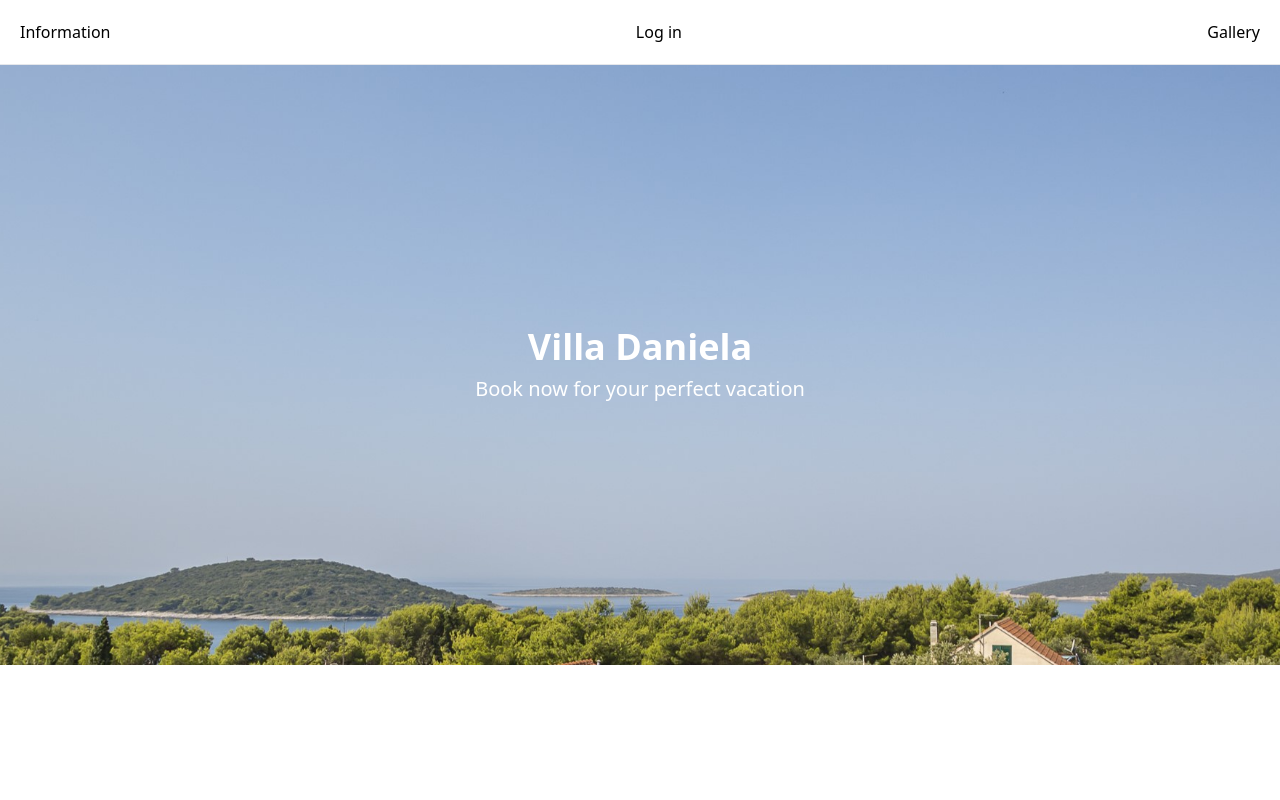
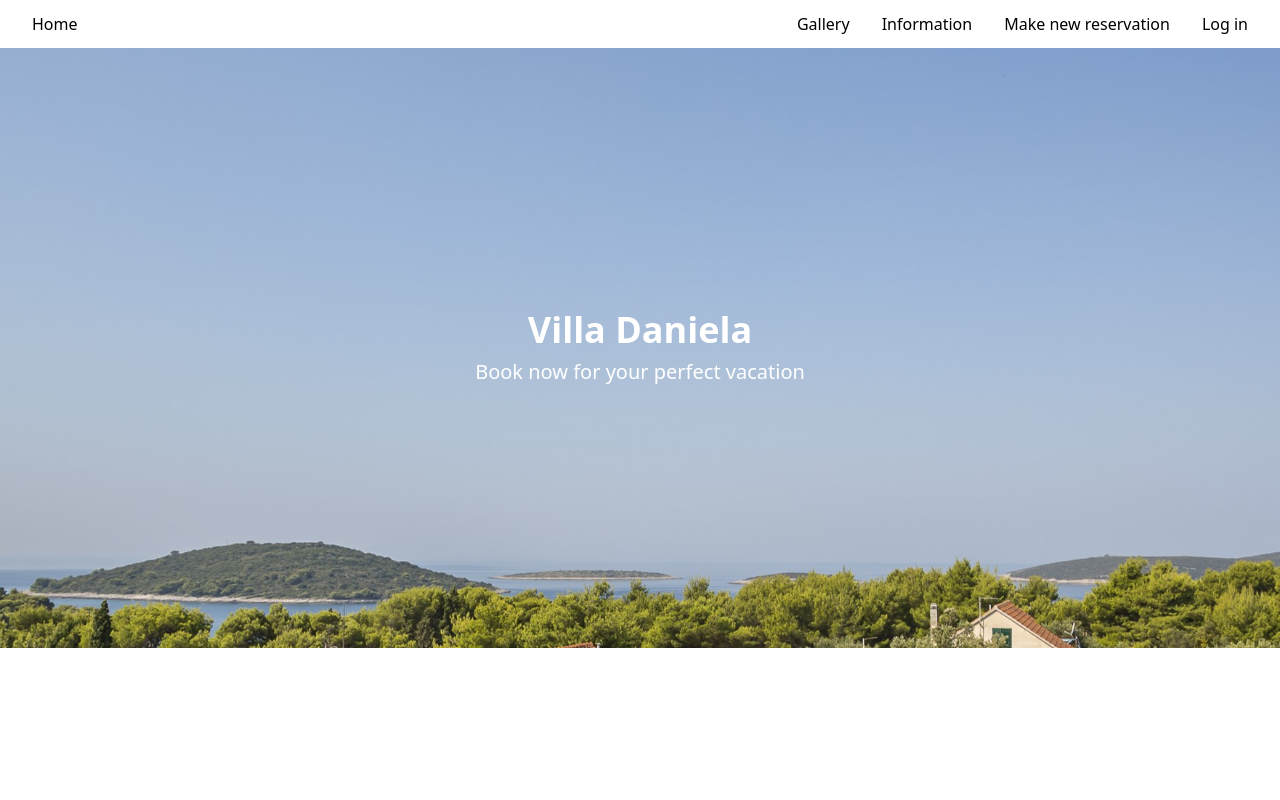
Before and after one commit to manje22/OARWA-zavrsni, a React (Vite) app in the folder front-end/: page / in a window 1280 px wide. Shown: the top 800 px of the page. Built offline with nearby package versions, Linux system fonts and the light colour scheme; no server answers.

Commit message:
added styling

```diff
--- a/front-end/src/Layout/LayoutComponents/Footer.jsx
+++ b/front-end/src/Layout/LayoutComponents/Footer.jsx
@@ -1,7 +1,7 @@
 function MainFooter() {
     return (
-      <div className="left-0 bottom-0 bg-gray-100 w-full ml-0">
-        <footer className="flex flex-row justify-around gap-1.5">
+      <div className="w-full px-8 py-3 flex items-center bg-blue-50">
+        <footer className='flex justify-between items-center w-full'>
           <h1>Contact info</h1>
           <div>tel: +385 098 968 3709</div>
           <div>e-mail: apartmanimariela@gmail.com</div>
--- a/front-end/src/Layout/LayoutComponents/Navbar.jsx
+++ b/front-end/src/Layout/LayoutComponents/Navbar.jsx
@@ -1,27 +1,33 @@
 import { useContext } from "react";
-import { Link } from "react-router";
+import { Link, NavLink } from "react-router";
 import { UserContext } from "../../contexts/UserContext";
 import LogOutButton from "../../components/LogOutButton";
 
 function NavBar() {
   const { currentUser } = useContext(UserContext);
-
+  //flex justify-between items-center w-full
   return (
-    <div className="border-b-1 border-gray-200">
-      <nav className="sticky inset-x-0 flex flex-row top-0 justify-between  p-5">
-        <Link to={"/information"}>Information</Link>
-        {currentUser === null ? (
-          <Link to={"/login"}>Log in</Link>
-        ) : (
-          <div>
-            <p>Hi {currentUser.name}</p>
+    <header className="w-full px-8 py-3 shadow-sm shadow-neutral-50 flex items-center">
+      <nav className='flex justify-between items-center w-full'>
+        <Link to={"/"}>Home</Link>
+        <ul  className='flex items-center gap-8'>
+          <li>
+            <Link to={"/gallery"}>Gallery</Link>
+          </li>
+          <li>
+            <Link to={"/information"}>Information</Link>
+          </li>
+          <li>
+            <Link to={"/newreservation"}>Make new reservation</Link>
+          </li>
+          {currentUser === null ? (
+            <Link to={"/login"}>Log in</Link>
+          ) : (
             <LogOutButton></LogOutButton>
-            <Link to={"/newreservation"}>Make your reservation</Link>
-          </div>
-        )}
-        <Link to={"/gallery"}>Gallery</Link>
+          )}
+        </ul>
       </nav>
-    </div>
+    </header>
   );
 }
 
```
